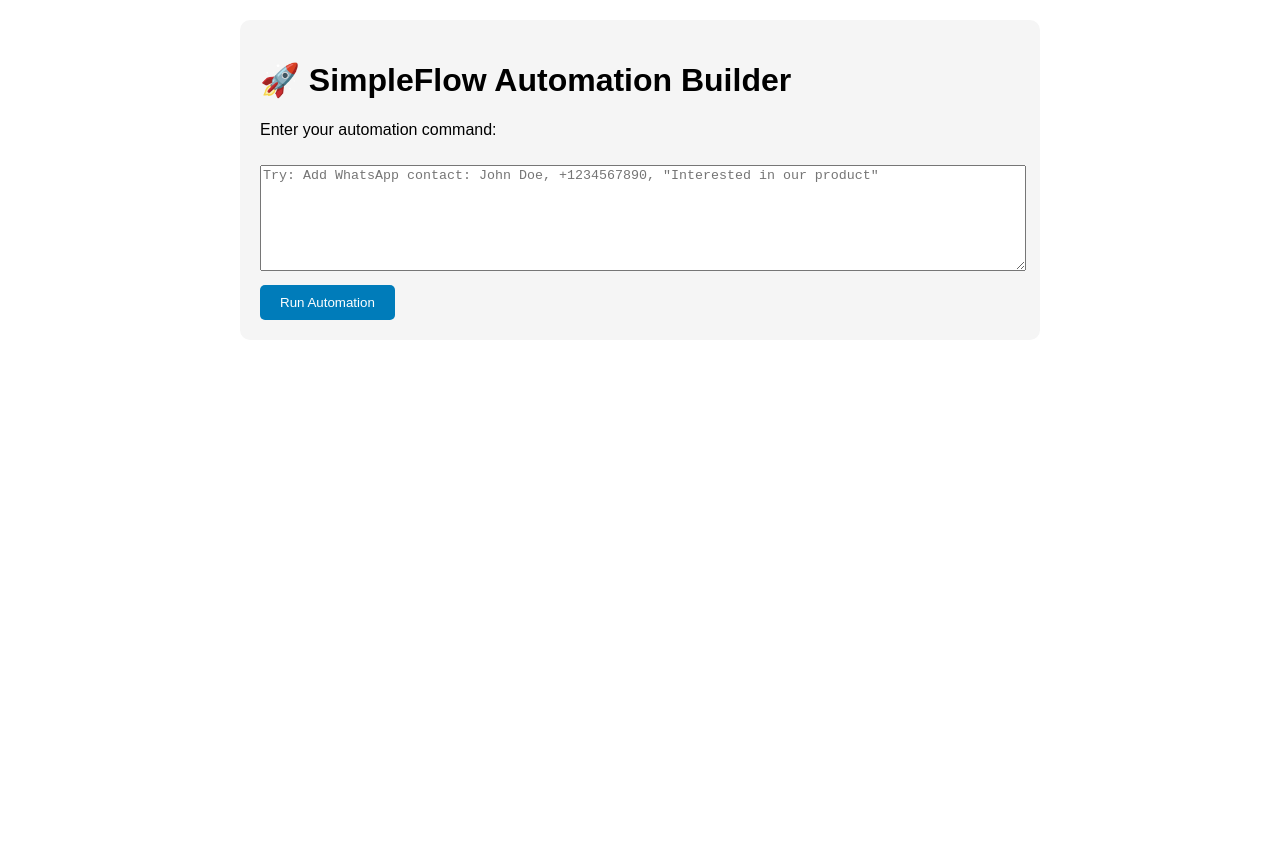
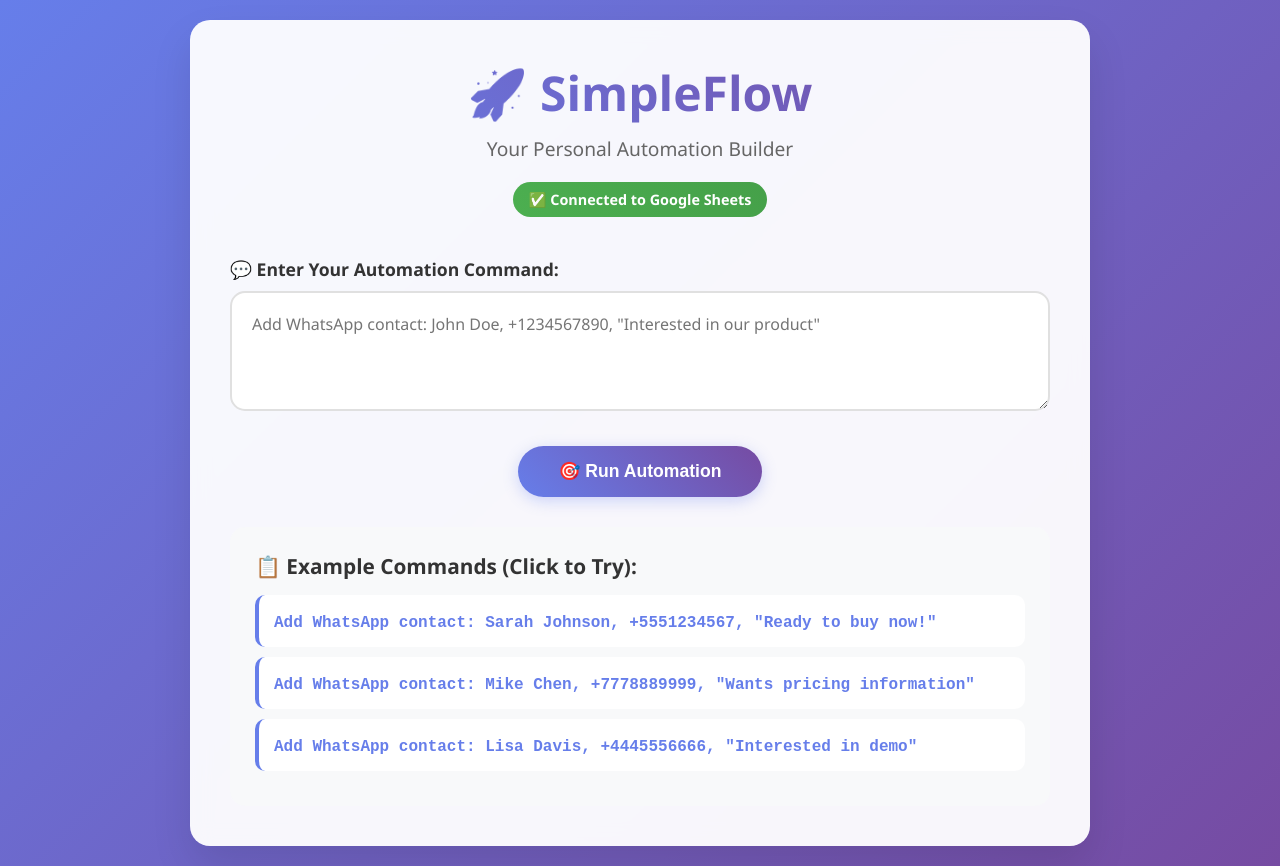
Before and after one commit to Brandsynergy/simple-flow-builder, a website: page public/index.html in a window 1280 px wide. Before the commit the page ends 800 px from the top, so only its background shows below. Drawn offline with Linux system fonts and the light colour scheme.

Commit message:
Update index.html

```diff
--- a/public/index.html
+++ b/public/index.html
@@ -3,25 +3,209 @@
 <head>
     <meta charset="UTF-8">
     <meta name="viewport" content="width=device-width, initial-scale=1.0">
-    <title>SimpleFlow Builder</title>
+    <title>SimpleFlow - Automation Builder</title>
     <style>
-        body { font-family: Arial, sans-serif; max-width: 800px; margin: 0 auto; padding: 20px; }
-        .container { background: #f5f5f5; padding: 20px; border-radius: 10px; }
-        textarea { width: 100%; height: 100px; margin: 10px 0; }
-        button { background: #007cba; color: white; padding: 10px 20px; border: none; border-radius: 5px; cursor: pointer; }
-        .result { margin-top: 20px; padding: 15px; background: white; border-radius: 5px; }
+        * { margin: 0; padding: 0; box-sizing: border-box; }
+
+        body {
+            font-family: 'Segoe UI', Tahoma, Geneva, Verdana, sans-serif;
+            background: linear-gradient(135deg, #667eea 0%, #764ba2 100%);
+            min-height: 100vh;
+            padding: 20px;
+        }
+
+        .container {
+            max-width: 900px;
+            margin: 0 auto;
+            background: rgba(255, 255, 255, 0.95);
+            backdrop-filter: blur(10px);
+            border-radius: 20px;
+            padding: 40px;
+            box-shadow: 0 20px 40px rgba(0,0,0,0.1);
+        }
+
+        .header {
+            text-align: center;
+            margin-bottom: 40px;
+        }
+
+        .header h1 {
+            font-size: 3em;
+            background: linear-gradient(45deg, #667eea, #764ba2);
+            -webkit-background-clip: text;
+            -webkit-text-fill-color: transparent;
+            margin-bottom: 10px;
+        }
+
+        .header p {
+            font-size: 1.2em;
+            color: #666;
+            margin-bottom: 20px;
+        }
+
+        .badge {
+            display: inline-block;
+            background: linear-gradient(45deg, #4CAF50, #45a049);
+            color: white;
+            padding: 8px 16px;
+            border-radius: 20px;
+            font-size: 0.9em;
+            font-weight: bold;
+        }
+
+        .input-section {
+            margin-bottom: 30px;
+        }
+
+        .input-section label {
+            display: block;
+            font-weight: bold;
+            color: #333;
+            margin-bottom: 10px;
+            font-size: 1.1em;
+        }
+
+        textarea {
+            width: 100%;
+            height: 120px;
+            padding: 20px;
+            border: 2px solid #e0e0e0;
+            border-radius: 15px;
+            font-size: 1em;
+            font-family: inherit;
+            resize: vertical;
+            transition: all 0.3s ease;
+        }
+
+        textarea:focus {
+            outline: none;
+            border-color: #667eea;
+            box-shadow: 0 0 0 3px rgba(102, 126, 234, 0.1);
+        }
+
+        .button-container {
+            text-align: center;
+            margin-bottom: 30px;
+        }
+
+        button {
+            background: linear-gradient(45deg, #667eea, #764ba2);
+            color: white;
+            padding: 15px 40px;
+            border: none;
+            border-radius: 50px;
+            font-size: 1.1em;
+            font-weight: bold;
+            cursor: pointer;
+            transition: all 0.3s ease;
+            box-shadow: 0 4px 15px rgba(102, 126, 234, 0.3);
+        }
+
+        button:hover {
+            transform: translateY(-2px);
+            box-shadow: 0 6px 20px rgba(102, 126, 234, 0.4);
+        }
+
+        button:active {
+            transform: translateY(0);
+        }
+
+        .result {
+            background: white;
+            border-radius: 15px;
+            padding: 25px;
+            border-left: 5px solid #4CAF50;
+            box-shadow: 0 4px 15px rgba(0,0,0,0.1);
+            animation: slideIn 0.3s ease;
+        }
+
+        @keyframes slideIn {
+            from { opacity: 0; transform: translateY(20px); }
+            to { opacity: 1; transform: translateY(0); }
+        }
+
+        .result pre {
+            font-family: inherit;
+            white-space: pre-wrap;
+            font-size: 1em;
+            line-height: 1.6;
+            color: #333;
+        }
+
+        .examples {
+            background: #f8f9fa;
+            border-radius: 15px;
+            padding: 25px;
+            margin-top: 30px;
+        }
+
+        .examples h3 {
+            color: #333;
+            margin-bottom: 15px;
+            font-size: 1.3em;
+        }
+
+        .example-item {
+            background: white;
+            padding: 15px;
+            border-radius: 10px;
+            margin-bottom: 10px;
+            border-left: 4px solid #667eea;
+            cursor: pointer;
+            transition: all 0.2s ease;
+        }
+
+        .example-item:hover {
+            transform: translateX(5px);
+            box-shadow: 0 2px 10px rgba(0,0,0,0.1);
+        }
+
+        .example-item code {
+            font-family: 'Courier New', monospace;
+            color: #667eea;
+            font-weight: bold;
+        }
     </style>
 </head>
 <body>
     <div class="container">
-        <h1>🚀 SimpleFlow Automation Builder</h1>
-        <p>Enter your automation command:</p>
-        <textarea id="commandInput" placeholder='Try: Add WhatsApp contact: John Doe, +1234567890, "Interested in our product"'></textarea>
-        <button onclick="runAutomation()">Run Automation</button>
+        <div class="header">
+            <h1>🚀 SimpleFlow</h1>
+            <p>Your Personal Automation Builder</p>
+            <span class="badge">✅ Connected to Google Sheets</span>
+        </div>
+
+        <div class="input-section">
+            <label for="commandInput">💬 Enter Your Automation Command:</label>
+            <textarea id="commandInput" placeholder='Add WhatsApp contact: John Doe, +1234567890, "Interested in our product"'></textarea>
+        </div>
+
+        <div class="button-container">
+            <button onclick="runAutomation()">🎯 Run Automation</button>
+        </div>
+
         <div id="result" class="result" style="display:none;"></div>
+
+        <div class="examples">
+            <h3>📋 Example Commands (Click to Try):</h3>
+            <div class="example-item" onclick="fillExample(this)">
+                <code>Add WhatsApp contact: Sarah Johnson, +5551234567, "Ready to buy now!"</code>
+            </div>
+            <div class="example-item" onclick="fillExample(this)">
+                <code>Add WhatsApp contact: Mike Chen, +7778889999, "Wants pricing information"</code>
+            </div>
+            <div class="example-item" onclick="fillExample(this)">
+                <code>Add WhatsApp contact: Lisa Davis, +4445556666, "Interested in demo"</code>
+            </div>
+        </div>
     </div>
 
     <script>
+        function fillExample(element) {
+            const command = element.querySelector('code').textContent;
+            document.getElementById('commandInput').value = command;
+        }
+
         async function runAutomation() {
             const command = document.getElementById('commandInput').value;
             const resultDiv = document.getElementById('result');
@@ -32,7 +216,7 @@
             }
 
             resultDiv.style.display = 'block';
-            resultDiv.innerHTML = '⏳ Running your automation...';
+            resultDiv.innerHTML = '<pre>⏳ Running your automation...</pre>';
 
             try {
                 const response = await fetch('/api/automation', {
@@ -44,7 +228,7 @@
                 const data = await response.json();
                 resultDiv.innerHTML = `<pre>${data.message}</pre>`;
             } catch (error) {
-                resultDiv.innerHTML = `❌ Error: ${error.message}`;
+                resultDiv.innerHTML = `<pre>❌ Error: ${error.message}</pre>`;
             }
         }
     </script>
```
